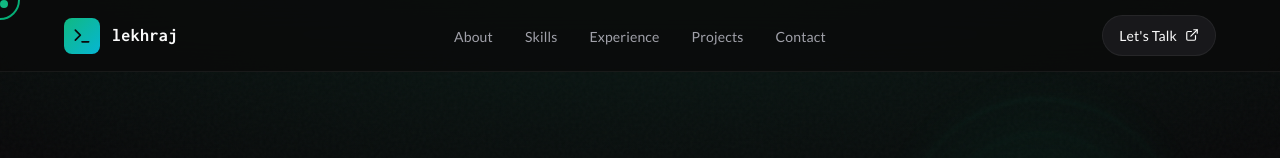
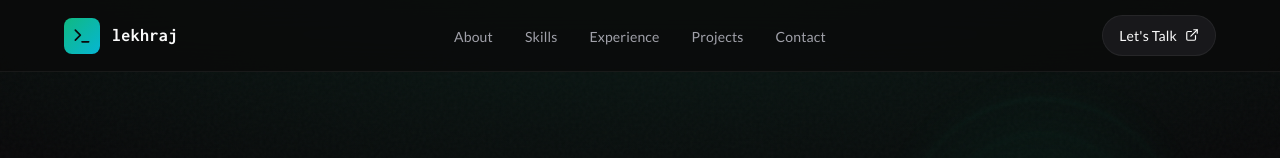
Before and after one commit to lekhrazz19/lekhrazz19.github.io, a React (Vite) app: page / in a window 1280 px wide. Shown: the top 158 px of the page. Built offline with nearby package versions, Linux system fonts and the light colour scheme.

Commit message:
feat: implement initial React portfolio application with comprehensive styling, animations, and particle effects.

```diff
--- a/src/App.jsx
+++ b/src/App.jsx
@@ -322,8 +322,7 @@ const Doodles = {
 export default function App() {
   return (
     <div className="app">
-      {/* Custom Cursor */}
-      <CustomCursor />
+
 
       {/* Background Elements */}
       <div className="bg-noise"></div>
--- a/src/styles.css
+++ b/src/styles.css
@@ -143,72 +143,7 @@
   transform: translateY(60px) scale(0.95);
 }
 
-/* ============================================
-   CUSTOM CURSOR - GPU Accelerated
-   ============================================ */
-.custom-cursor {
-  position: fixed;
-  top: 0;
-  left: 0;
-  width: 40px;
-  height: 40px;
-  border: 2px solid var(--accent-primary);
-  border-radius: 50%;
-  pointer-events: none;
-  z-index: 9999;
-  will-change: transform, width, height;
-  transition: width 0.15s ease-out, height 0.15s ease-out, border-color 0.15s ease-out, background 0.15s ease-out;
-  mix-blend-mode: difference;
-  backface-visibility: hidden;
-  -webkit-backface-visibility: hidden;
-}
-
-.custom-cursor.hovering {
-  width: 70px;
-  height: 70px;
-  background: rgba(16, 185, 129, 0.2);
-  border-color: var(--accent-secondary);
-}
-
-.cursor-dot {
-  position: fixed;
-  top: 0;
-  left: 0;
-  width: 8px;
-  height: 8px;
-  background: var(--accent-primary);
-  border-radius: 50%;
-  pointer-events: none;
-  z-index: 10000;
-  will-change: transform;
-  backface-visibility: hidden;
-  -webkit-backface-visibility: hidden;
-}
-
-/* Hide custom cursor on touch devices */
-@media (hover: none) and (pointer: coarse) {
-
-  .custom-cursor,
-  .cursor-dot {
-    display: none;
-  }
-}
-
-/* Hide default cursor */
-body {
-  cursor: none;
-}
-
-a,
-button,
-input,
-textarea,
-.btn,
-.social-btn,
-.nav-link,
-.project-link {
-  cursor: none;
-}
+/* Cursor styles removed */
 
 /* ============================================
    FLOATING PARTICLES
```
